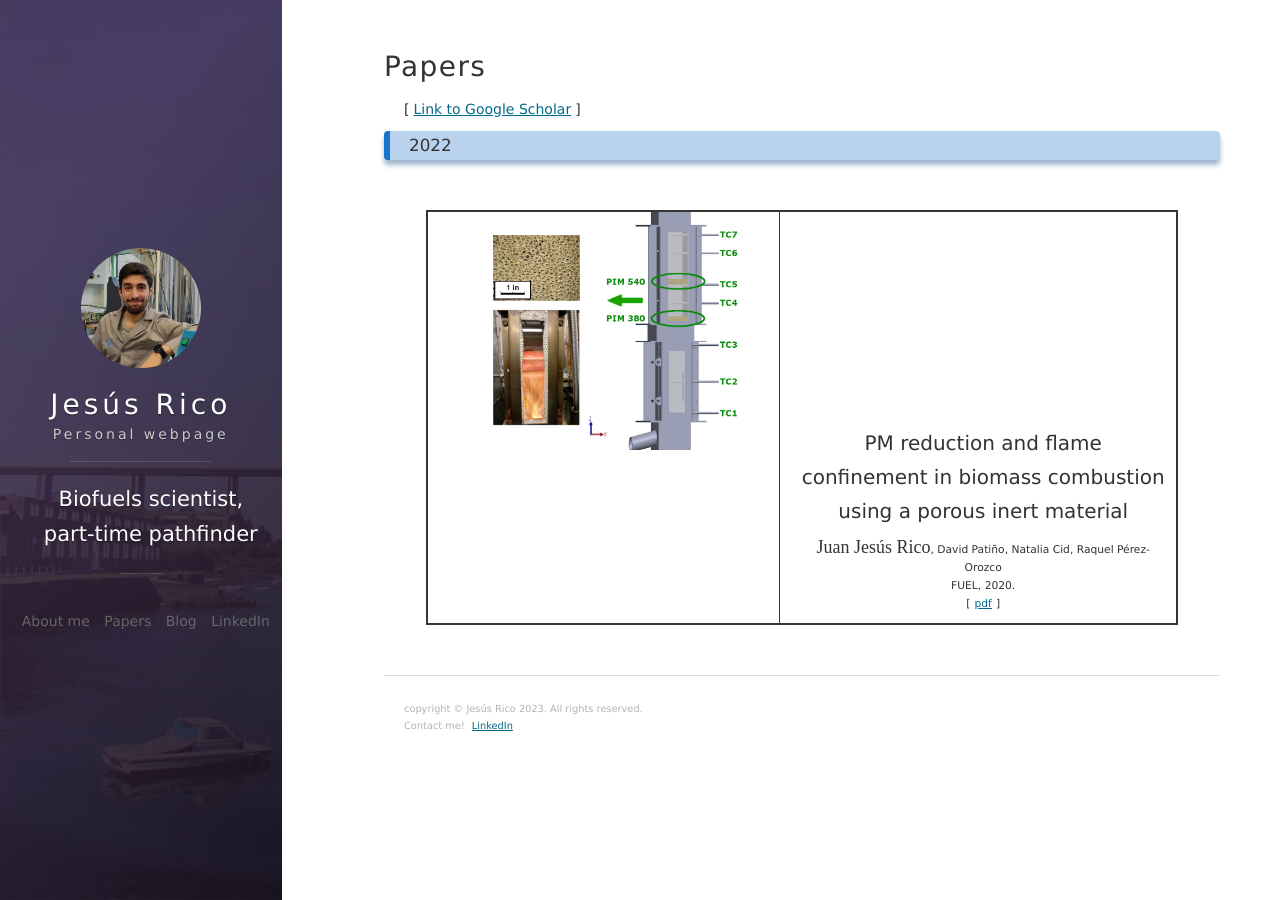
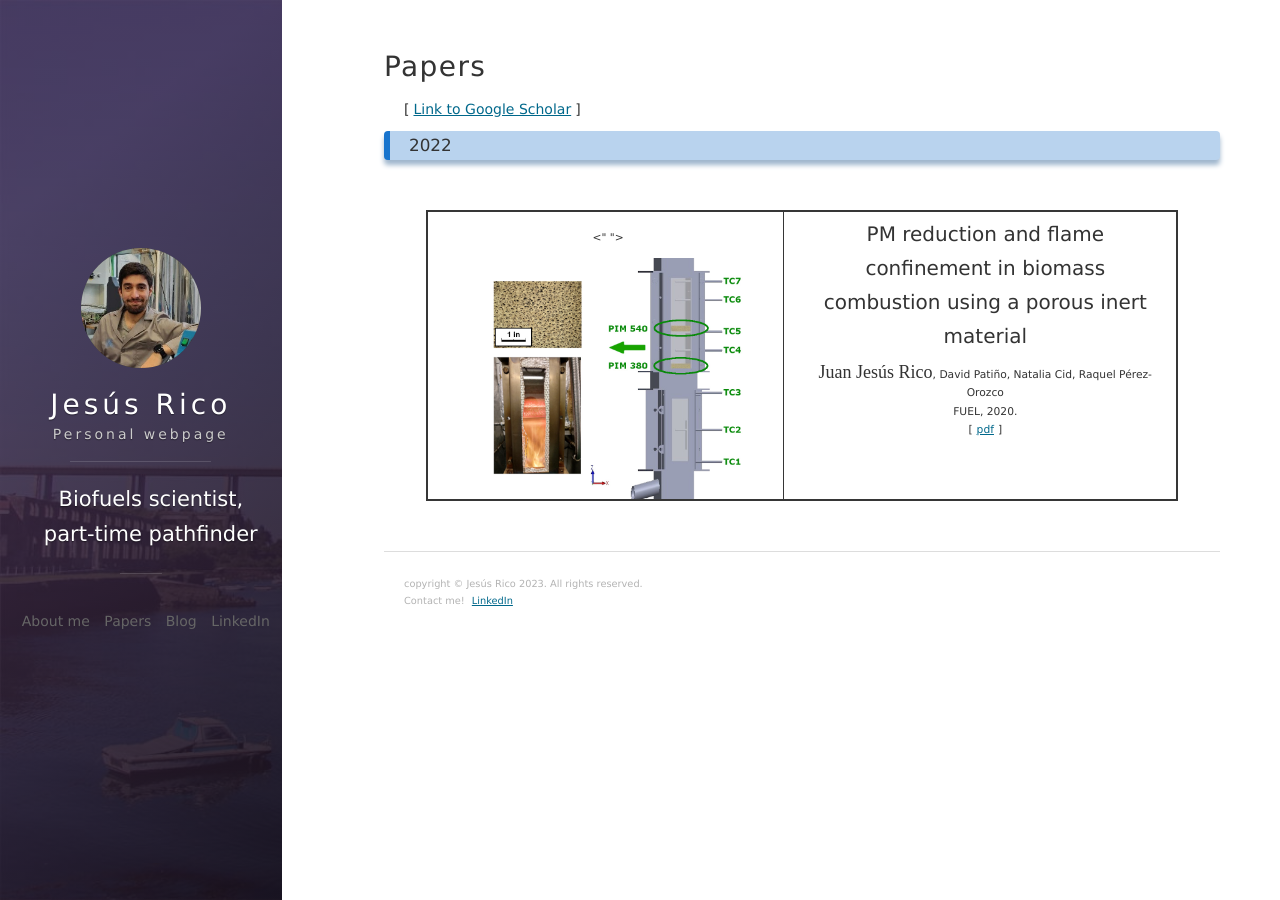
Before and after one commit to jesusrico96/jesusrico96.github.io, a Jekyll site: the page built from archive.md, in a window 1280 px wide. Built offline with Jekyll 4.4.1, drawn with Linux system fonts in a browser that asks for light colours; nearby versions of some CDN libraries.

Commit message:
Update archive.md

```diff
--- a/archive.md
+++ b/archive.md
@@ -9,7 +9,8 @@ header : All papers published
 <table class="imgtable">
   <tr>
     <td>
-      <img src="/images/papers/PIMdeep.jpg" valign="middle" alt="PIM"/>
+	  <" ">
+      <img src="/images/papers/PIMdeep.jpg" alt="PIM"/>
     </td>
     <td align="center" valign="middle">
 	<p style="font-size:20px; ">
```
